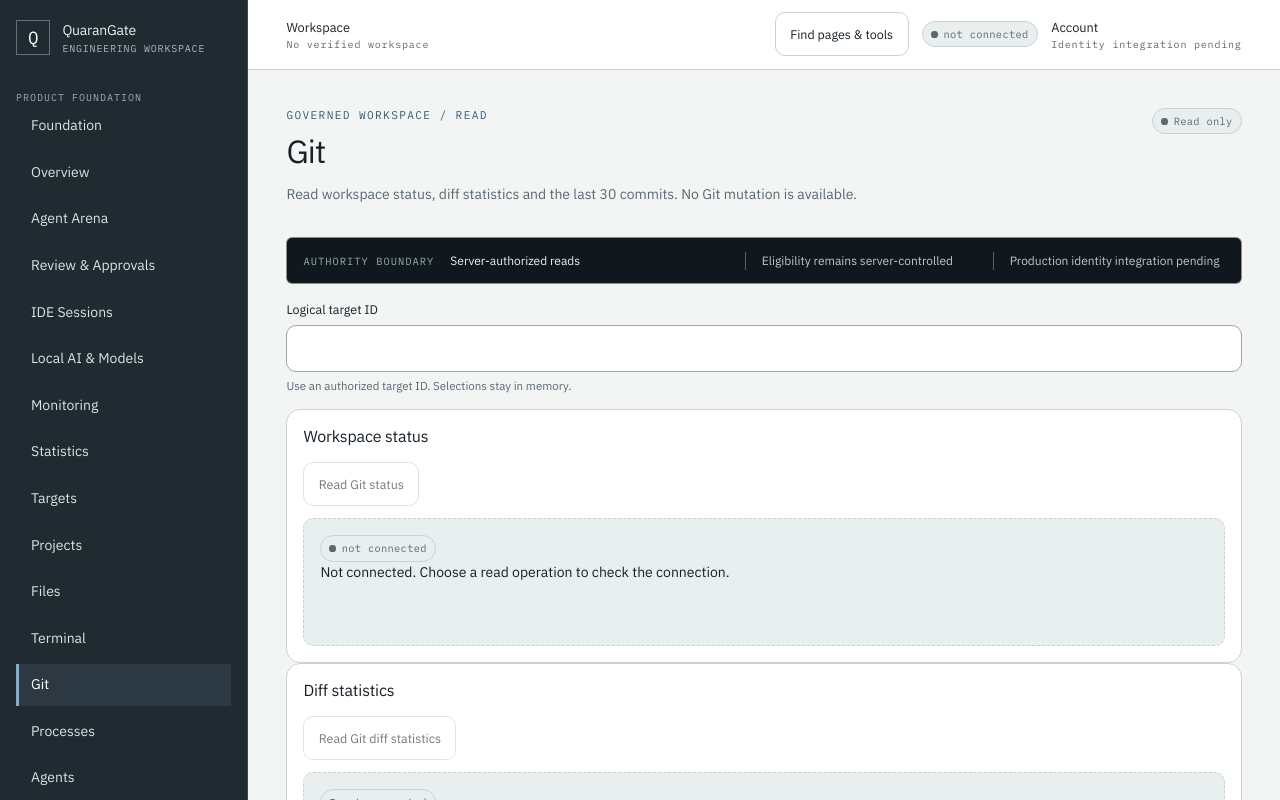
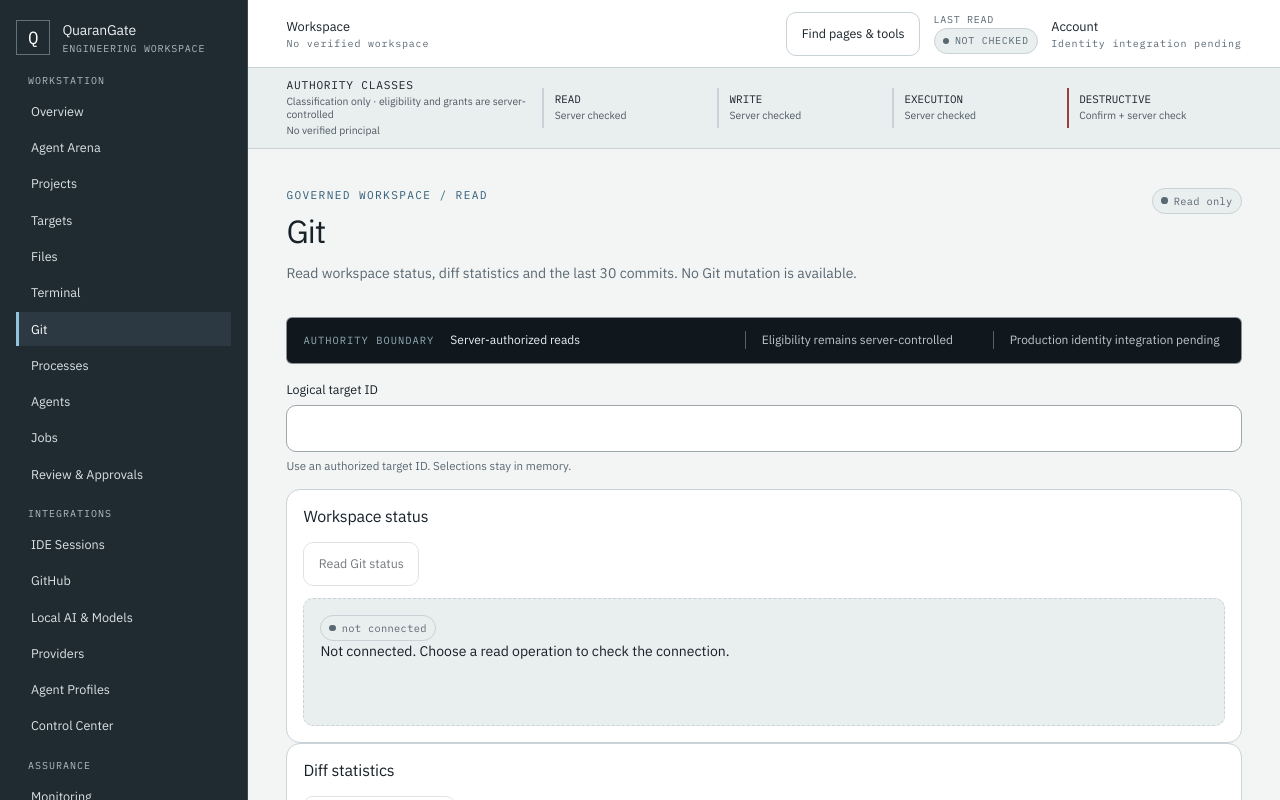
Before and after one commit to Herman940306/QuaranGate, a Next.js app in the folder frontend/: page /git in a window 1280 px wide. Shown: the top 800 px of the page. Built offline with nearby package versions, Linux system fonts and the light colour scheme.

Commit message:
feat(frontend): converge VD2 shell navigation and authority

```diff
--- a/frontend/src/app/globals.css
+++ b/frontend/src/app/globals.css
@@ -136,25 +136,47 @@ h1, h2, h3, p { overflow-wrap: anywhere; }
 .swatches span { display: block; block-size: 4rem; margin-block-end: 0.45rem; border: 1px solid color-mix(in srgb, var(--boundary) 70%, transparent); border-radius: 0.3rem; }
 .shell { display: grid; grid-template-columns: 15.5rem minmax(0, 1fr); min-block-size: 100svh; }
 .rail { position: sticky; inset-block-start: 0; display: flex; flex-direction: column; block-size: 100svh; padding: 1.25rem 1rem; overflow-y: auto; background: var(--rail); color: #eaf0f2; border-inline-end: 1px solid #3b4850; }
-.brand { display: flex; gap: 0.75rem; align-items: center; margin-block-end: 2.25rem; text-decoration: none; font-weight: 600; letter-spacing: -0.015em; }
+.brand { display: flex; gap: 0.75rem; align-items: center; margin-block-end: 1.2rem; text-decoration: none; font-weight: 600; letter-spacing: -0.015em; }
 .brand small, .context-label small { display: block; margin-block-start: 0.12rem; color: #aebac0; font: 400 0.625rem/1.2 "IBM Plex Mono", monospace; letter-spacing: 0.08em; }
 .brand-mark { display: grid; place-items: center; inline-size: 2.15rem; block-size: 2.15rem; border: 1px solid #62717a; color: #fff; font: 500 1.1rem "IBM Plex Mono", monospace; }
 .rail-label { color: #9eabb1; font: 500 0.625rem/1.4 "IBM Plex Mono", monospace; letter-spacing: 0.1em; }
-.rail nav { display: grid; gap: 0.3rem; }
-.rail nav a, .modal nav a { display: flex; justify-content: space-between; align-items: center; min-block-size: 2.6rem; padding: 0.65rem 0.75rem; border-inline-start: 3px solid transparent; color: #dbe3e6; text-decoration: none; }
-.rail nav a span, .modal nav a span { font: 500 0.6rem "IBM Plex Mono", monospace; letter-spacing: 0.08em; }
+.rail nav, .modal nav { display: grid; gap: 1rem; }
+.nav-group { display: grid; gap: 0.12rem; }
+.nav-group-label { margin: 0 0 0.25rem; padding-inline: 0.75rem; color: #aebbc1; font: 600 0.625rem/1.4 "IBM Plex Mono", monospace; letter-spacing: 0.1em; text-transform: uppercase; }
+.rail nav a, .modal nav a { display: flex; justify-content: space-between; align-items: center; min-block-size: 2.15rem; padding: 0.42rem 0.75rem; border-inline-start: 3px solid transparent; color: #dbe3e6; text-decoration: none; font-size: 0.79rem; }
 .rail nav a:hover { background: var(--rail-muted); }
-.rail nav a[aria-current="page"] { border-inline-start-color: #7db1c9; background: var(--rail-muted); color: #fff; }
+.rail nav a[aria-current="page"] { border-inline-start-color: #91c4dc; background: var(--rail-muted); color: #fff; font-weight: 600; }
 .rail-foot { margin-block-start: auto; padding-block-start: 1.25rem; border-block-start: 1px solid #46535a; }
 .rail-foot p { color: #c5d0d4; font-size: 0.75rem; line-height: 1.5; }
 .rail-version { color: #86979f; font: 0.65rem "IBM Plex Mono", monospace; }
-.workspace { min-inline-size: 0; }
-.command-bar { position: sticky; z-index: 20; inset-block-start: 0; display: flex; justify-content: space-between; align-items: center; min-block-size: 4.35rem; padding: 0.65rem clamp(1rem, 3vw, 2.5rem); background: color-mix(in srgb, var(--surface) 94%, transparent); border-block-end: 1px solid var(--boundary); }
+.workspace { min-inline-size: 0; container-type: inline-size; }
+.command-bar { position: sticky; z-index: 20; inset-block-start: 0; display: flex; justify-content: space-between; align-items: center; gap: 1rem; min-block-size: 4.25rem; padding: 0.55rem clamp(1rem, 3vw, 2.5rem); background: var(--surface); border-block-end: 1px solid var(--boundary); }
 .header-context, .account-context { display: flex; align-items: center; gap: 0.85rem; }
-.account-context { flex-wrap: wrap; min-inline-size: 0; }
+.account-context { flex-wrap: wrap; justify-content: flex-end; min-inline-size: 0; }
 .context-label { color: var(--ink); font-size: 0.8rem; font-weight: 500; }
 .context-label small { color: var(--muted); }
+.read-context { display: grid; gap: 0.12rem; justify-items: start; }
+.read-context > span { color: var(--muted); font: 500 0.625rem "IBM Plex Mono", monospace; text-transform: uppercase; letter-spacing: 0.07em; }
 .narrow-menu { display: none; }
+.narrow-menu svg { display: block; inline-size: 1.1rem; block-size: 1.1rem; }
+.shell-authority { --shell-support-ink: color-mix(in srgb, var(--muted) 80%, var(--ink)); display: grid; grid-template-columns: minmax(12rem, 15rem) minmax(0, 1fr); gap: 1rem; align-items: center; padding: 0.65rem clamp(1rem, 3vw, 2.5rem); background: var(--surface-muted); border-block-end: 1px solid var(--boundary); }
+.authority-context { display: grid; gap: 0.15rem; min-inline-size: 0; }
+.authority-context strong { font: 600 0.7rem "IBM Plex Mono", monospace; text-transform: uppercase; letter-spacing: 0.07em; }
+.authority-context span, .authority-context small { color: var(--shell-support-ink); font-size: 0.65rem; line-height: 1.3; }
+.authority-classes { display: grid; grid-template-columns: repeat(4, minmax(0, 1fr)); gap: 0; margin: 0; padding: 0; list-style: none; }
+.authority-classes li { display: grid; align-content: center; gap: 0.1rem; min-inline-size: 0; padding: 0.3rem 0.65rem; border-inline-start: 2px solid var(--boundary); }
+.authority-classes li:last-child { border-inline-start-color: var(--destructive); }
+.authority-classes strong { color: var(--ink); font: 600 0.68rem "IBM Plex Mono", monospace; text-transform: uppercase; }
+.authority-classes span { color: var(--shell-support-ink); font-size: 0.65rem; }
+.shell-status-banner { display: flex; flex-wrap: wrap; gap: 0.4rem 0.8rem; padding: 0.45rem clamp(1rem, 3vw, 2.5rem); background: var(--surface); border-block-end: 1px solid var(--boundary); border-inline-start: 3px solid var(--attention); font-size: 0.72rem; }
+.shell-status-banner strong { font-weight: 600; text-transform: capitalize; }
+.trust-ribbon { display: grid; grid-template-columns: repeat(3, minmax(0, 1fr)); margin-block-end: 1.5rem; border: 1px solid var(--boundary); background: var(--surface); }
+.trust-ribbon > div { display: grid; gap: 0.2rem; min-inline-size: 0; padding: 0.7rem 0.85rem; border-inline-start: 2px solid var(--boundary); }
+.trust-ribbon > div:first-child { border-inline-start: 0; }
+.trust-ribbon span { color: var(--primary-text, var(--palette-primary-text)); font: 600 0.63rem "IBM Plex Mono", monospace; text-transform: uppercase; letter-spacing: 0.05em; }
+.trust-ribbon strong { font-size: 0.78rem; }
+.trust-ribbon small { color: var(--muted); font-size: 0.68rem; }
+.rail nav a span, .modal nav a span { font: 500 0.6rem "IBM Plex Mono", monospace; letter-spacing: 0.08em; }
 main { inline-size: min(100%, 94rem); margin-inline: auto; padding: clamp(1.25rem, 3vw, 2.75rem); }
 .page-heading { display: flex; justify-content: space-between; gap: 2rem; align-items: flex-start; padding-block-end: 2rem; }
 .eyebrow { margin: 0 0 0.65rem; color: var(--primary-text, var(--palette-primary-text)); font: 500 0.7rem "IBM Plex Mono", monospace; letter-spacing: 0.12em; }
@@ -263,13 +285,20 @@ th { background: var(--surface-muted); color: var(--muted); font-size: 0.7rem; l
 .modal[data-kind="drawer"] { inline-size: min(26rem, calc(100% - 1rem)); block-size: calc(100% - 1rem); max-block-size: none; margin: 0.5rem 0.5rem 0.5rem auto; border-radius: 0.75rem; }
 .modal-header { display: flex; flex-wrap: wrap; justify-content: space-between; align-items: flex-start; gap: 1rem; }
 .modal-content { display: grid; gap: 1rem; margin-block-start: 1rem; }
-.modal nav { display: grid; gap: 0.4rem; }
+.modal nav { gap: 0.8rem; }
+.modal .nav-group-label { color: var(--muted); }
 .modal nav a { color: var(--ink); border-color: transparent; }
 .modal nav a:hover, .modal nav a[aria-current="page"] { background: var(--surface-muted); border-inline-start-color: var(--primary); }
 .toast-center { position: fixed; z-index: 60; inset: auto 1rem 1rem auto; display: flex; align-items: center; gap: 0.5rem; max-inline-size: min(30rem, calc(100% - 2rem)); }
 .toast { margin: 0; padding: 0.75rem 1rem; color: var(--machine-ink); background: var(--machine); border: 1px solid #53616a; border-radius: 0.625rem; box-shadow: var(--shadow-overlay); font-size: 0.78rem; }
 .page-footer { display: flex; justify-content: space-between; gap: 1rem; padding: 1rem clamp(1rem, 3vw, 2.5rem); color: var(--muted); border-block-start: 1px solid var(--boundary); font: 0.68rem "IBM Plex Mono", monospace; }
 .standalone { max-inline-size: 42rem; margin: 10vh auto; }
+
+@container (max-width: 44rem) {
+  .command-bar { flex-wrap: wrap; }
+  .shell-authority { grid-template-columns: minmax(0, 1fr); }
+  .authority-classes { grid-template-columns: repeat(2, minmax(0, 1fr)); gap: 0.35rem 0; }
+}
 
 .arena-grid { display: grid; grid-template-columns: minmax(17rem, 21rem) minmax(0, 1fr); gap: 1rem; align-items: start; }
 .arena-builder { min-inline-size: 0; }
@@ -315,7 +344,10 @@ th { background: var(--surface-muted); color: var(--muted); font-size: 0.7rem; l
   .rail { display: none; }
   .narrow-menu { display: inline-flex; }
   .command-bar { min-block-size: 3.9rem; }
-  .account-context .context-label { display: none; }
+  .shell-authority { grid-template-columns: 1fr; gap: 0.55rem; }
+  .authority-context { grid-template-columns: auto 1fr; gap: 0.1rem 0.6rem; }
+  .authority-context small { grid-column: 1 / -1; }
+  .authority-classes { grid-template-columns: repeat(4, minmax(0, 1fr)); }
   .authority-strip { grid-template-columns: 1fr; }
   .authority-strip > span:not(.authority-label) { padding: 0; border: 0; }
   .foundation-grid, .review-grid { grid-template-columns: 1fr; }
@@ -331,8 +363,19 @@ th { background: var(--surface-muted); color: var(--muted); font-size: 0.7rem; l
 
 @media (max-width: 420px) {
   main { padding: 1rem; }
-  .command-bar { flex-wrap: wrap; gap: 0.65rem; }
-  .header-context { flex-wrap: wrap; }
+  .command-bar { display: grid; gap: 0.45rem; }
+  .header-context { min-inline-size: 0; }
+  .account-context { display: grid; grid-template-columns: auto auto minmax(0, 1fr); gap: 0.5rem; justify-content: stretch; align-items: center; }
+  .account-context .button { padding-inline: 0.6rem; font-size: 0.65rem; }
+  .account-context .context-label { min-inline-size: 0; font-size: 0.68rem; }
+  .read-context .badge { font-size: 0.58rem; }
+  .read-context > span { font-size: 0.55rem; }
+  .authority-classes { grid-template-columns: repeat(2, minmax(0, 1fr)); gap: 0.35rem 0; }
+  .trust-ribbon { grid-template-columns: 1fr; }
+  .trust-ribbon > div { grid-template-columns: auto minmax(0, 1fr); gap: 0.1rem 0.5rem; padding: 0.45rem 0.65rem; border-inline-start: 0; border-block-start: 1px solid var(--boundary); }
+  .trust-ribbon > div:first-child { border-block-start: 0; }
+  .trust-ribbon small { grid-column: 2; }
+  .account-context .context-label small { font-size: 0.56rem; overflow-wrap: anywhere; }
   .motion-samples > div { grid-template-columns: minmax(0, 1fr); }
   .page-heading { display: grid; gap: 1rem; }
   h1 { font-size: 1.5rem; }
@@ -342,6 +385,27 @@ th { background: var(--surface-muted); color: var(--muted); font-size: 0.7rem; l
   .arena-job-track { gap: 0.15rem; }
   .arena-job-track > div { font-size: 0.52rem; }
   .arena-composer-bar { flex-wrap: wrap; }
+}
+
+@media (max-width: 300px) {
+  .account-context { grid-template-columns: minmax(0, 1fr); justify-items: start; }
+  .account-context .context-label { grid-column: 1; }
+  .authority-context { grid-template-columns: 1fr; }
+  .authority-context small { grid-column: 1; }
+  .authority-classes { grid-template-columns: 1fr; }
+  .trust-ribbon > div { grid-template-columns: 1fr; }
+  .trust-ribbon small { grid-column: 1; }
+}
+
+@container (max-width: 22rem) {
+  .command-bar { display: grid; }
+  .account-context { grid-template-columns: minmax(0, 1fr); justify-items: start; }
+  .account-context .context-label { grid-column: 1; }
+  .authority-context { grid-template-columns: 1fr; }
+  .authority-context small { grid-column: 1; }
+  .authority-classes { grid-template-columns: 1fr; }
+  .trust-ribbon > div { grid-template-columns: 1fr; }
+  .trust-ribbon small { grid-column: 1; }
 }
 
 @media (prefers-reduced-motion: reduce) {
@@ -354,4 +418,6 @@ th { background: var(--surface-muted); color: var(--muted); font-size: 0.7rem; l
   .rail, .machine, .toast { forced-color-adjust: none; color: Canvas; background: CanvasText; }
   .badge::before { border: 1px solid currentColor; }
   .swatches span { border: 2px solid CanvasText; }
+  .rail nav a[aria-current="page"], .modal nav a[aria-current="page"] { border-inline-start-color: Highlight; outline: 1px solid Highlight; }
+  .authority-classes li, .authority-classes li:last-child, .trust-ribbon > div { border-color: CanvasText; }
 }
--- a/frontend/src/components/shell.tsx
+++ b/frontend/src/components/shell.tsx
@@ -1,6 +1,6 @@
 "use client";
 import Link from "next/link";
-import { productRoutes } from "../lib/navigation";
+import { navigationGroups } from "../lib/navigation";
 import { CommandDiscovery } from "./command-discovery";
 import { usePathname } from "next/navigation";
 import type { ReactNode } from "react";
@@ -12,7 +12,20 @@ import { Badge, IconButton } from "./primitives";
 
 function Navigation({ engineering, onNavigate }: { engineering: boolean; onNavigate?: () => void }) {
   const pathname = usePathname();
-  return <nav aria-label="Main navigation">{productRoutes.map(([href, label]) => <Link key={href} href={href} aria-current={pathname === href ? "page" : undefined} onClick={onNavigate}>{label}</Link>)}{engineering ? <Link href="/design-system" aria-current={pathname === "/design-system" ? "page" : undefined} onClick={onNavigate}>Design System <span>DEV</span></Link> : null}</nav>;
+  return <nav aria-label="Main navigation">{navigationGroups.map(group => <div className="nav-group" key={group.label}>
+    <p className="nav-group-label">{group.label}</p>
+    {group.routes.map(([href, label]) => <Link key={href} href={href} aria-current={pathname === href ? "page" : undefined} onClick={onNavigate}>{label}</Link>)}
+    {group.label === "Workspace" && engineering ? <Link href="/design-system" aria-current={pathname === "/design-system" ? "page" : undefined} onClick={onNavigate}>Design System <span>DEV</span></Link> : null}
+  </div>)}</nav>;
+}
+function AuthorityClasses({ principal }: { principal: string }) {
+  return <section className="shell-authority" aria-label="Authority classifications">
+    <div className="authority-context"><strong>Authority classes</strong><span>Classification only · eligibility and grants are server-controlled</span><small>{principal}</small></div>
+    <ol className="authority-classes"><li><strong>Read</strong><span>Server checked</span></li><li><strong>Write</strong><span>Server checked</span></li><li><strong>Execution</strong><span>Server checked</span></li><li><strong>Destructive</strong><span>Confirm + server check</span></li></ol>
+  </section>;
+}
+function TrustRibbon() {
+  return <section className="trust-ribbon" aria-label="Execution trust path"><div><span>01 · Client</span><strong>Request intent</strong><small>No direct executor control</small></div><div><span>02 · Gateway</span><strong>Authorization boundary</strong><small>Live status not verified here</small></div><div><span>03 · Executor</span><strong>Server mediated</strong><small>Availability unknown here</small></div></section>;
 }
 export function Shell({ children, engineering, identityClient, identityClock }: { children: ReactNode; engineering: boolean; identityClient?: IdentityClient; identityClock?: () => number }) {
   return <IdentityProvider client={identityClient} clock={identityClock}><IdentityOperationalBoundary engineering={engineering}>{children}</IdentityOperationalBoundary></IdentityProvider>;
@@ -27,10 +40,14 @@ function ShellBody({ children, engineering }: { children: ReactNode; engineering
   const { state } = useOperational();
   const identity = useIdentity();
   const session = identity.state.kind === "active" || identity.state.kind === "expiring" ? identity.state.session : undefined;
+  const principal = session ? `Principal ${session.principal.status}; grants require server check` : "No verified principal";
+  const readFailure = ["forbidden", "unavailable", "unknown", "stale", "unauthenticated"].includes(state);
   return <div className="shell"><a className="skip-link" href="#main">Skip to content</a>
-    <aside className="rail"><Link href="/" className="brand"><span className="brand-mark" aria-hidden="true">Q</span><span>QuaranGate<small>ENGINEERING WORKSPACE</small></span></Link><p className="rail-label">PRODUCT FOUNDATION</p><Navigation engineering={engineering} /><div className="rail-foot"><span className="rail-label">AUTHORITY BOUNDARY</span><p>Server authority applies to every operation.</p><span className="rail-version">Product integration pending</span></div></aside>
-    <div className="workspace"><header className="command-bar"><div className="header-context"><span className="narrow-menu"><IconButton label="Open navigation" onClick={() => overlay.open({ title: "Navigation", description: "QuaranGate foundation routes", kind: "drawer", closeOnDesktop: true, children: <Navigation engineering={engineering} onNavigate={overlay.close} /> })}>☰</IconButton></span><Link href="/workspaces" className="context-label">Workspace<small>{session?.workspace.name ?? "No verified workspace"}</small></Link></div><div className="account-context"><CommandDiscovery /><Badge>{state === "available" ? "Last read connected" : state.replaceAll("_", " ")}</Badge><Link href="/account" className="context-label">Account<small>{session?.user.displayName ?? (identity.integrated ? identity.state.kind.replaceAll("_", " ") : "Identity integration pending")}</small></Link></div></header>
-      <main id="main" tabIndex={-1} key={["/overview", "/arena", "/approvals", "/ide-sessions", "/models", "/monitoring", "/statistics", "/targets", "/projects", "/files", "/terminal", "/git", "/processes", "/agents", "/jobs", "/github", "/control-center", "/security", "/audit-evidence", "/recovery-backups", "/settings", "/tool-lab"].includes(pathname) ? identity.projectionEpoch : pathname}>{children}</main><footer className="page-footer">QuaranGate · Product candidate <span>Product authority is enforced by the server.</span></footer>
+    <aside className="rail"><Link href="/" className="brand"><span className="brand-mark" aria-hidden="true">Q</span><span>QuaranGate<small>ENGINEERING WORKSPACE</small></span></Link><Navigation engineering={engineering} /><div className="rail-foot"><span className="rail-label">AUTHORITY BOUNDARY</span><p>Server authority applies to every operation.</p><span className="rail-version">Product integration pending</span></div></aside>
+    <div className="workspace"><header className="command-bar"><div className="header-context"><span className="narrow-menu"><IconButton label="Open navigation" onClick={() => overlay.open({ title: "Navigation", description: "QuaranGate product routes", kind: "drawer", closeOnDesktop: true, children: <Navigation engineering={engineering} onNavigate={overlay.close} /> })}><svg aria-hidden="true" viewBox="0 0 24 24" fill="none" stroke="currentColor" strokeWidth="1.75" strokeLinecap="round"><path d="M4 6h16M4 12h16M4 18h16" /></svg></IconButton></span><Link href="/workspaces" className="context-label">Workspace<small>{session?.workspace.name ?? "No verified workspace"}</small></Link></div><div className="account-context"><CommandDiscovery /><div className="read-context"><span>Last read</span><Badge>{state === "available" ? "completed" : state === "not_connected" ? "not checked" : state.replaceAll("_", " ")}</Badge></div><Link href="/account" className="context-label">Account<small>{session?.user.displayName ?? (identity.integrated ? identity.state.kind.replaceAll("_", " ") : "Identity integration pending")}</small></Link></div></header>
+      <AuthorityClasses principal={principal} />
+      {readFailure ? <section className="shell-status-banner" aria-label="Last read context"><strong>Last read: {state.replaceAll("_", " ")}</strong><span>Check the affected panel for details. This does not establish general service or grant status.</span></section> : null}
+      <main id="main" tabIndex={-1} key={["/overview", "/arena", "/approvals", "/ide-sessions", "/models", "/monitoring", "/statistics", "/targets", "/projects", "/files", "/terminal", "/git", "/processes", "/agents", "/jobs", "/github", "/control-center", "/security", "/audit-evidence", "/recovery-backups", "/settings", "/tool-lab"].includes(pathname) ? identity.projectionEpoch : pathname}>{pathname === "/overview" ? <TrustRibbon /> : null}{children}</main><footer className="page-footer">QuaranGate · Product candidate <span>Product authority is enforced by the server. Completed does not mean applied.</span></footer>
     </div>
   </div>;
 }
--- a/frontend/src/lib/navigation.ts
+++ b/frontend/src/lib/navigation.ts
@@ -1,32 +1,23 @@
-// Existing accepted route labels plus the authorized continuation routes.
-export const productRoutes = [
-  ["/", "Foundation"],
-  ["/overview", "Overview"],
-  ["/arena", "Agent Arena"],
-  ["/approvals", "Review & Approvals"],
-  ["/ide-sessions", "IDE Sessions"],
-  ["/models", "Local AI & Models"],
-  ["/monitoring", "Monitoring"],
-  ["/statistics", "Statistics"],
-  ["/targets", "Targets"],
-  ["/projects", "Projects"],
-  ["/files", "Files"],
-  ["/terminal", "Terminal"],
-  ["/git", "Git"],
-  ["/processes", "Processes"],
-  ["/agents", "Agents"],
-  ["/providers", "Providers"],
-  ["/agent-profiles", "Agent Profiles"],
-  ["/jobs", "Jobs"],
-  ["/github", "GitHub"],
-  ["/control-center", "Control Center"],
-  ["/security", "Security & Access"],
-  ["/audit-evidence", "Audit & Evidence"],
-  ["/recovery-backups", "Recovery & Backups"],
-  ["/settings", "Settings"],
-  ["/tool-lab", "Tool Lab"],
-  ["/account", "Account"],
-  ["/workspaces", "Workspaces"],
-  ["/permissions", "Product permissions"],
-  ["/sign-in", "Sign in"],
+// Route groups are shared by the desktop rail, narrow drawer and command discovery.
+export const navigationGroups = [
+  { label: "Workstation", routes: [
+    ["/overview", "Overview"], ["/arena", "Agent Arena"], ["/projects", "Projects"], ["/targets", "Targets"],
+    ["/files", "Files"], ["/terminal", "Terminal"], ["/git", "Git"], ["/processes", "Processes"],
+    ["/agents", "Agents"], ["/jobs", "Jobs"], ["/approvals", "Review & Approvals"],
+  ] },
+  { label: "Integrations", routes: [
+    ["/ide-sessions", "IDE Sessions"], ["/github", "GitHub"], ["/models", "Local AI & Models"],
+    ["/providers", "Providers"], ["/agent-profiles", "Agent Profiles"], ["/control-center", "Control Center"],
+  ] },
+  { label: "Assurance", routes: [
+    ["/monitoring", "Monitoring"], ["/statistics", "Statistics"], ["/security", "Security & Access"],
+    ["/audit-evidence", "Audit & Evidence"], ["/recovery-backups", "Recovery & Backups"],
+  ] },
+  { label: "Workspace", routes: [
+    ["/settings", "Settings"], ["/tool-lab", "Tool Lab"], ["/account", "Account"],
+    ["/workspaces", "Workspaces"], ["/permissions", "Product permissions"], ["/sign-in", "Sign in"],
+    ["/", "Foundation"],
+  ] },
 ] as const;
+
+export const productRoutes: readonly (readonly [string, string])[] = navigationGroups.flatMap(group => group.routes as readonly (readonly [string, string])[]);
```
Also changed, not shown: 31 other files (tests, documents, lock files or other folders).
